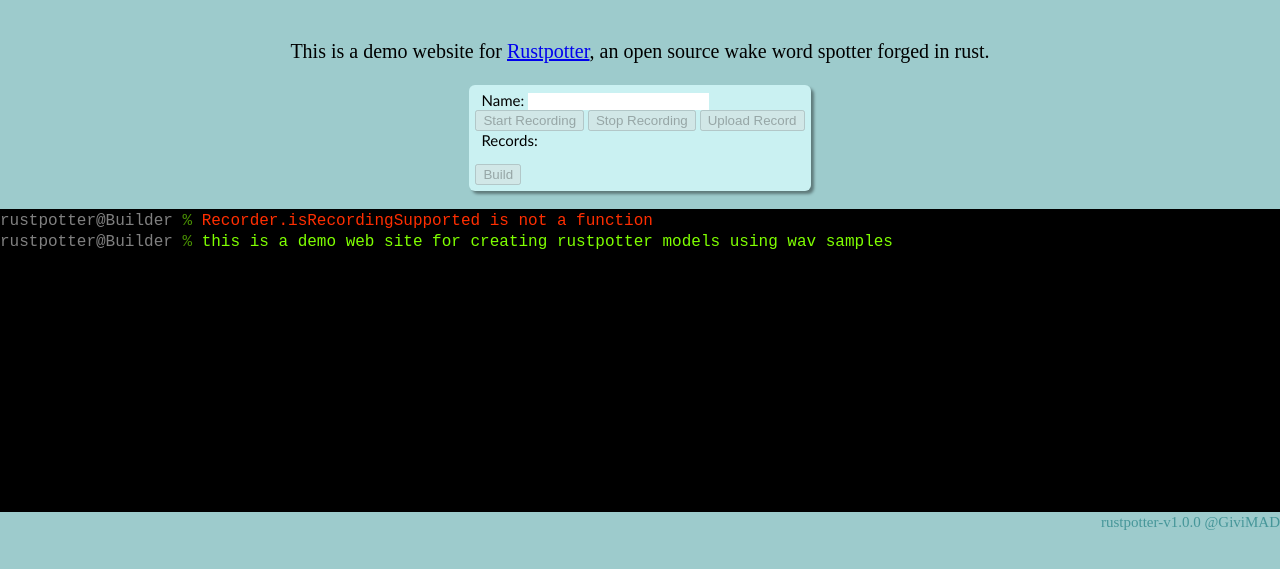
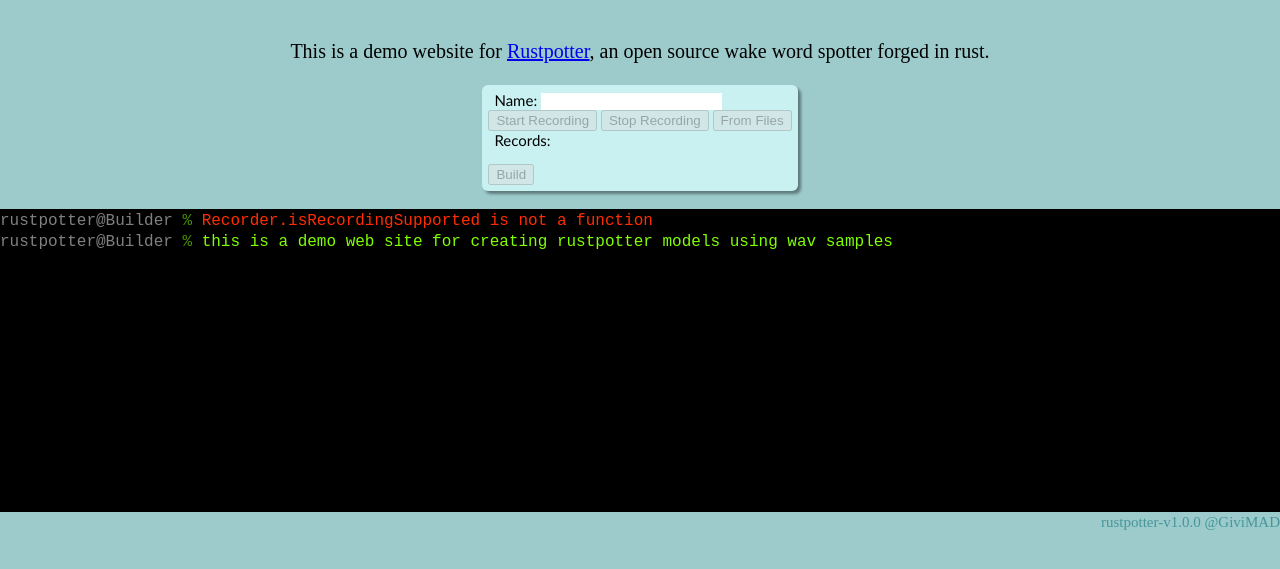
Before and after one commit to GiviMAD/rustpotter-create-model-demo, a website built with webpack: page static/index.html in a window 1280 px wide. Shown: the part 19-588 px from the top of the page. Built offline with nearby package versions, Linux system fonts and the light colour scheme.

Commit message:
text changes

```diff
--- a/static/index.html
+++ b/static/index.html
@@ -26,7 +26,7 @@
       <div id="btn_panel" class="btn-panel">
         <button id="record" disabled="true" type="button">Start Recording</button>
         <button id="stop" disabled="true" type="button">Stop Recording</button>
-        <button id="upload" disabled="true" type="button">Upload Record</button>
+        <button id="upload" disabled="true" type="button">From Files</button>
         <input type="file" id="hidden_upload" accept="audio/x-wav" multiple hidden/>
       </div>
       <span>Records: </span>
```
